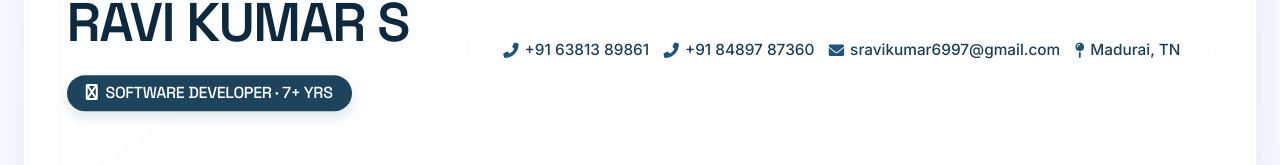
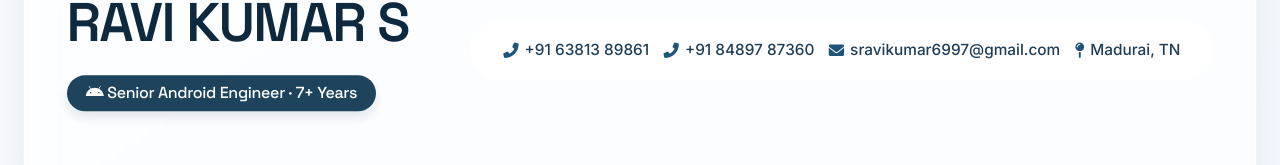
Before and after one commit to Ravikumarsym/ravikumarsym.github.io, a plain HTML site: page index.html in a window 1280 px wide. Shown: the part 184-349 px from the top of the page. Drawn offline with Linux system fonts and the light colour scheme.

Commit message:
Update profile title and description in index.html

```diff
--- a/index.html
+++ b/index.html
@@ -184,9 +184,13 @@
         <!-- HEADER -->
         <div class="top-header">
             <div class="name-title profile-glow">
-                <h1>RAVI KUMAR S</h1>
-                <span class="badge"><i class="fas fa-android" style="margin-right: 8px;"></i>SOFTWARE DEVELOPER · 7+ YRS</span>
-            </div>
+    <h1>RAVI KUMAR S</h1>
+    <span class="badge">
+        <i class="fab fa-android"></i>
+        Senior Android Engineer · 7+ Years
+    </span>
+</div>
+
             <div class="contact-pill-group">
                 <span class="contact-item"><i class="fas fa-phone-alt"></i> +91 63813 89861</span>
                 <span class="contact-item"><i class="fas fa-phone-alt"></i> +91 84897 87360</span>
```
